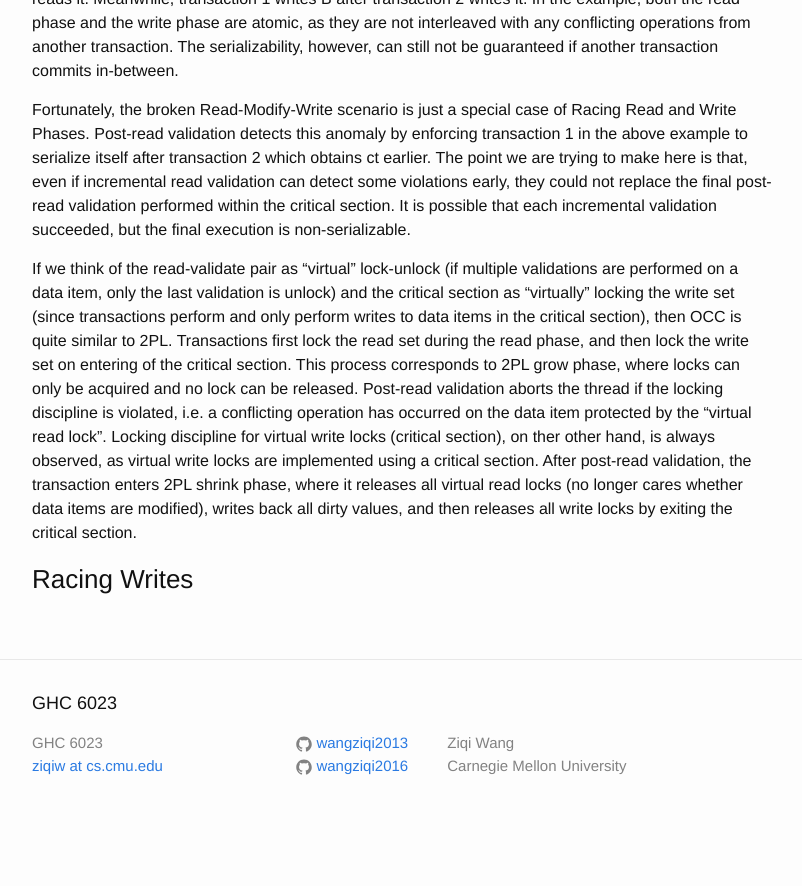
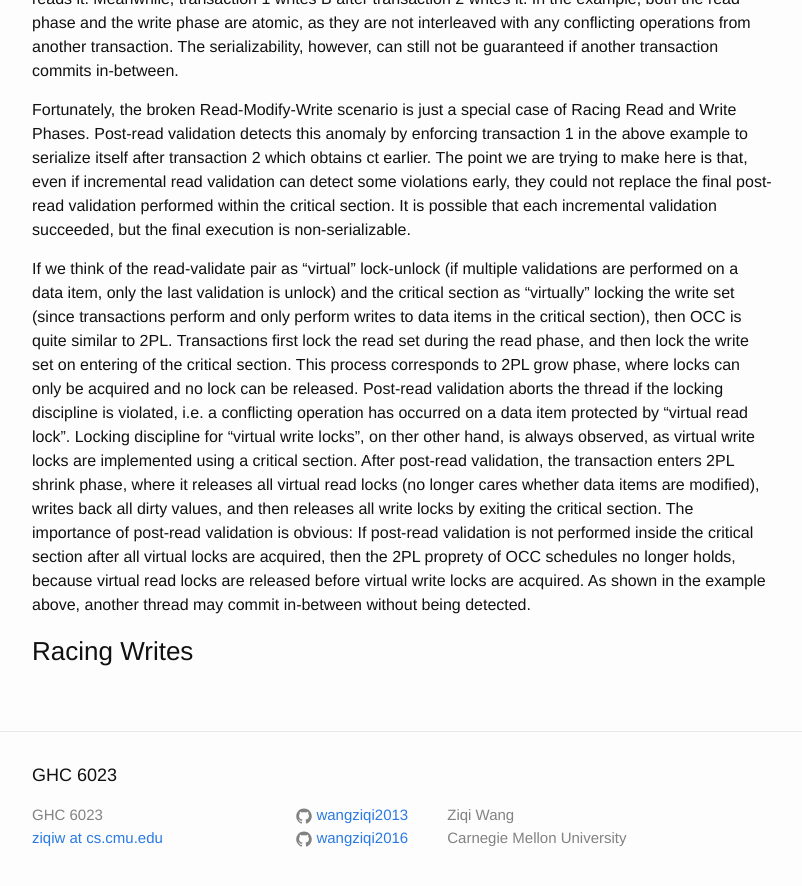
Before and after one commit to wangziqi2013/wangziqi2013.github.io, a Jekyll site: the page built from _posts/2018-03-21-Analyzing-OCC-Anomalies-and-Solutions.markdown, in a window 1280 px wide and 900 px high, scrolled down 6057 px. Shown: the top 886 px of the window, without its empty margins (238-1040 px from the left). Built offline with Jekyll 4.4.1, drawn with Linux system fonts in a browser that asks for light colours; before the commit the page ends 6894 px from its top, so only the background shows below that.

Commit message:
Finish 2PL and OCC

```diff
--- a/_posts/2018-03-21-Analyzing-OCC-Anomalies-and-Solutions.markdown
+++ b/_posts/2018-03-21-Analyzing-OCC-Anomalies-and-Solutions.markdown
@@ -269,11 +269,14 @@ transactions perform and only perform writes to data items in the critical secti
 is quite similar to 2PL. Transactions first lock the read set during the read phase, and then
 lock the write set on entering of the critical section. This process corresponds to 2PL grow phase, where
 locks can only be acquired and no lock can be released. Post-read validation aborts the thread
-if the locking discipline is violated, i.e. a conflicting operation has occurred on the data item protected
-by the "virtual read lock". Locking discipline for virtual write locks (critical section), on ther other hand,
+if the locking discipline is violated, i.e. a conflicting operation has occurred on a data item protected
+by "virtual read lock". Locking discipline for "virtual write locks", on ther other hand,
 is always observed, as virtual write locks are implemented using a critical section. After post-read validation,
 the transaction enters 2PL shrink phase, where it releases all virtual read locks (no longer cares whether data
 items are modified), writes back all dirty values, and then releases all write locks by exiting the critical section.
-
+The importance of post-read validation is obvious: If post-read validation is not performed inside the critical
+section after all virtual locks are acquired, then the 2PL proprety of OCC schedules no longer holds, because virtual read
+locks are released before virtual write locks are acquired. As shown in the example above, another thread
+may commit in-between without being detected.
 
 ### Racing Writes
```
